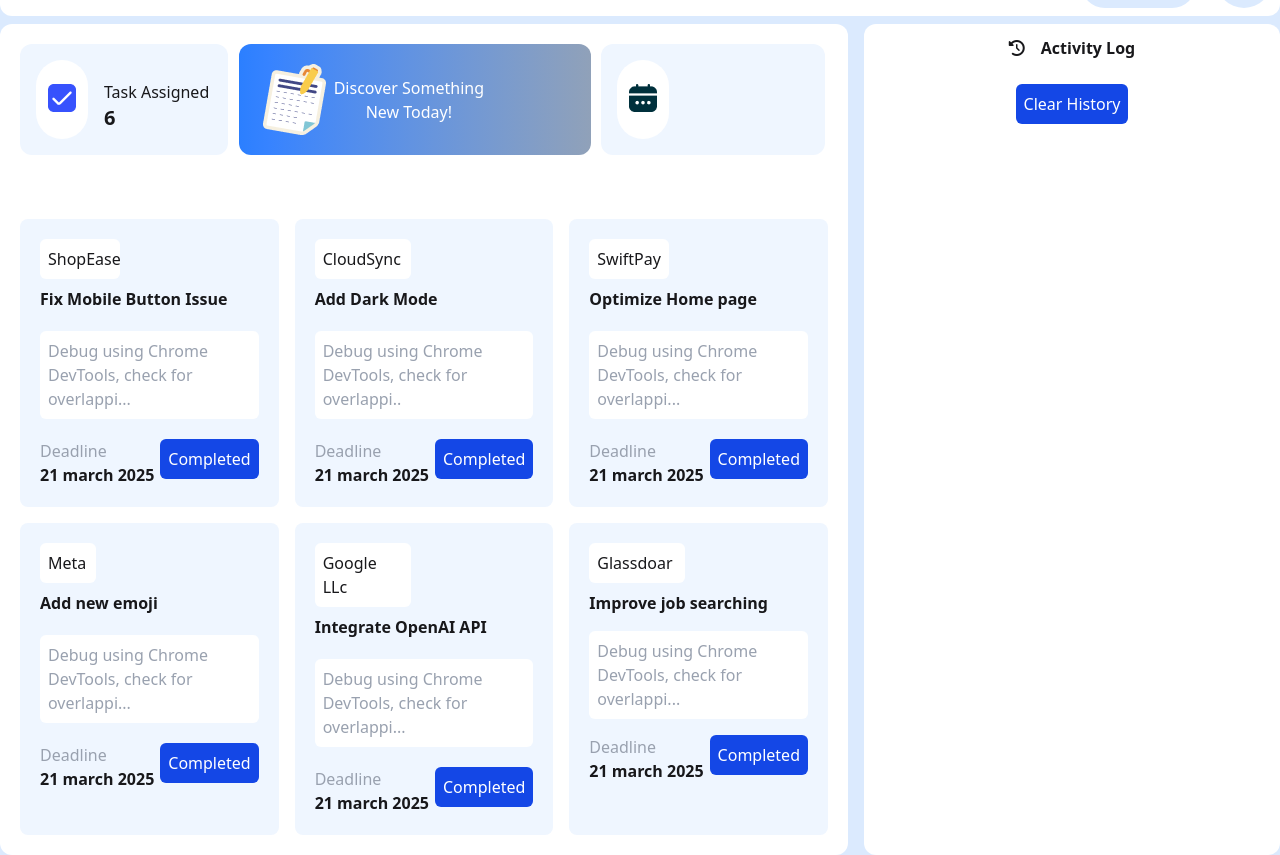
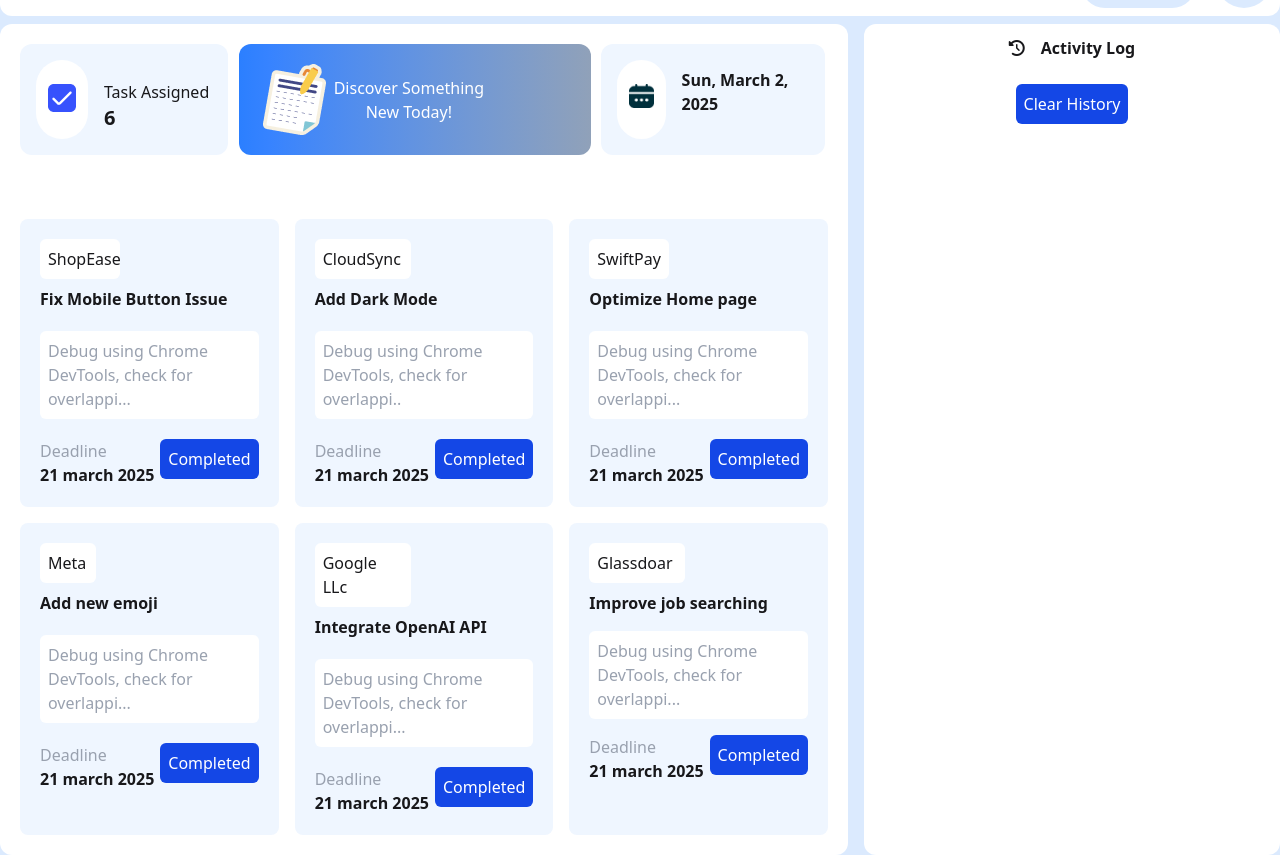
Before and after one commit to Shdeveloper12/assignment-5, a plain HTML site: page index.html in a window 1280 px wide. Shown: the part 80-935 px from the top of the page. Drawn offline with nearby package versions, Linux system fonts and the light colour scheme.

Commit message:
added correct js file path

```diff
--- a/index.html
+++ b/index.html
@@ -162,6 +162,6 @@
         </div>
     </main>
     <!-- js file link area -->
-    <script src="jsfuntion.js"></script>
+    <script src="jsfunction.js"></script>
 </body>
 </html>
```
